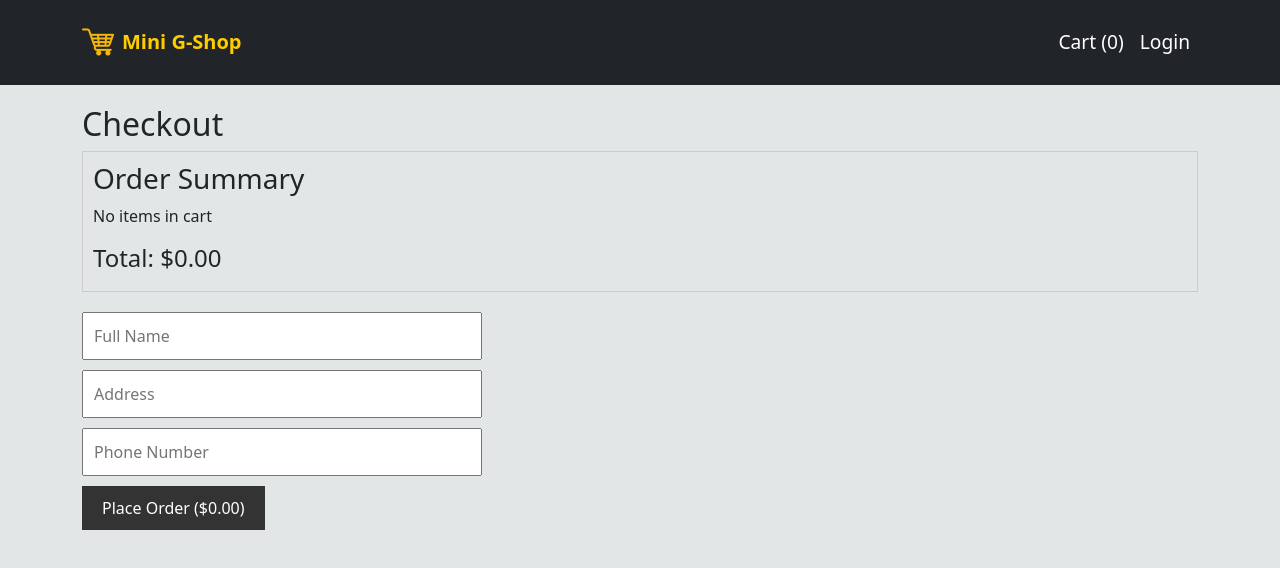
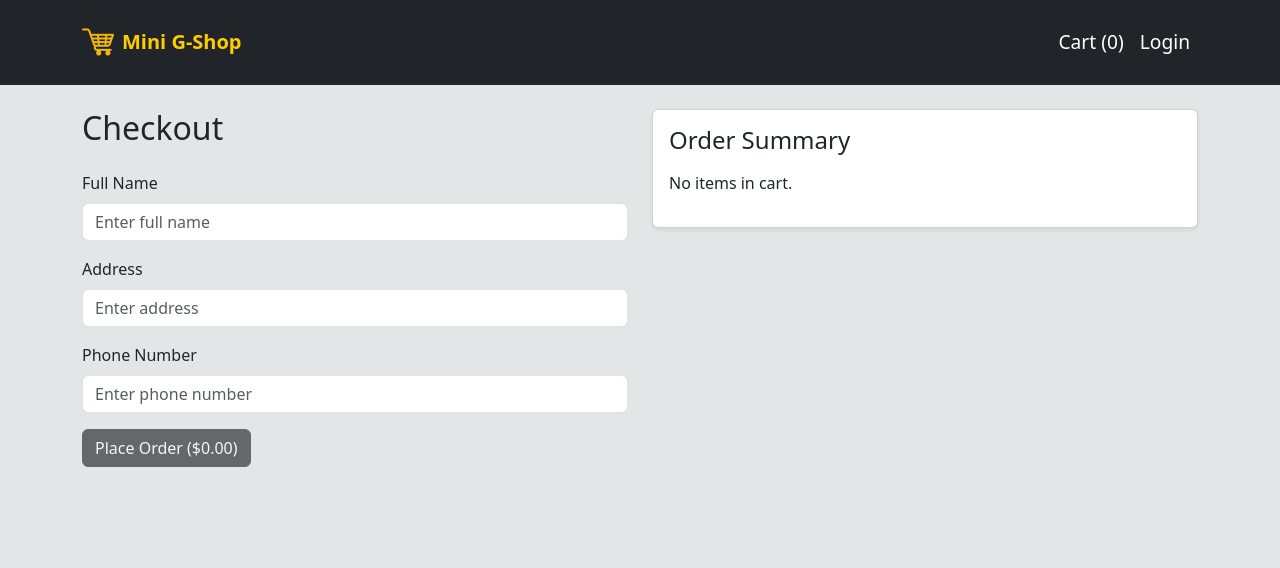
Before and after one commit to karthik-A-22/e-com, a React (Vite) app: page /checkout in a window 1280 px wide. Shown: the top 568 px of the page. Built offline with nearby package versions, Linux system fonts and the light colour scheme.

Commit message:
`Refactor Checkout page to use React Bootstrap components`

```diff
--- a/src/pages/Checkout.jsx
+++ b/src/pages/Checkout.jsx
@@ -1,4 +1,13 @@
 import { useState } from "react";
+import {
+  Container,
+  Row,
+  Col,
+  Form,
+  Button,
+  ListGroup,
+  Card,
+} from "react-bootstrap";
 import { useCart } from "../context/CartContext";
 
 const Checkout = () => {
@@ -20,7 +29,8 @@ const [form, setForm] = useState({
       total: getCartTotal(),
       date: new Date().toISOString(),
     };
-    saveOrder(order);
+    // Save logic placeholder
+    console.log("Order saved:", order);
     alert(
       `Order placed for ${form.name}!\nTotal: $${getCartTotal().toFixed(2)}`
     );
@@ -28,70 +38,92 @@ const [form, setForm] = useState({
   };
 
   return (
-    <div className="container">
-      <h2>Checkout</h2>
-
-      {/* Order Summary */}
-      <div
-        style={{
-          marginBottom: "20px",
-          border: "1px solid #ccc",
-          padding: "10px",
-        }}
-      >
-        <h3>Order Summary</h3>
-        {cartItems.length === 0 && <p>No items in cart</p>}
-        <ul>
-          {cartItems.map(({ id, title, quantity, price }) => (
-            <li key={id} style={{ marginBottom: "5px" }}>
-              {title} x {quantity} = ${(price * quantity).toFixed(2)}
-            </li>
-          ))}
-        </ul>
-        <h4>Total: ${getCartTotal().toFixed(2)}</h4>
-      </div>
-
-      {/* Checkout Form */}
-      <form onSubmit={handleSubmit} style={{ maxWidth: "400px" }}>
-        <input
+    <Container className="py-4">
+      <Row>
+        {/* Form Section */}
+        <Col xs={12} md={6}>
+          <h2 className="mb-4">Checkout</h2>
+          <Form onSubmit={handleSubmit}>
+            <Form.Group controlId="formName" className="mb-3">
+              <Form.Label>Full Name</Form.Label>
+              <Form.Control
                 type="text"
                 name="name"
-          placeholder="Full Name"
+                placeholder="Enter full name"
                 required
                 onChange={handleChange}
-          style={{ marginBottom: "10px", padding: "10px", width: "100%" }}
               />
-        <input
+            </Form.Group>
+
+            <Form.Group controlId="formAddress" className="mb-3">
+              <Form.Label>Address</Form.Label>
+              <Form.Control
                 type="text"
                 name="address"
-          placeholder="Address"
+                placeholder="Enter address"
                 required
                 onChange={handleChange}
-          style={{ marginBottom: "10px", padding: "10px", width: "100%" }}
               />
-        <input
+            </Form.Group>
+
+            <Form.Group controlId="formPhone" className="mb-3">
+              <Form.Label>Phone Number</Form.Label>
+              <Form.Control
                 type="tel"
                 name="phone"
-          placeholder="Phone Number"
+                placeholder="Enter phone number"
                 required
                 onChange={handleChange}
-          style={{ marginBottom: "10px", padding: "10px", width: "100%" }}
               />
-        <button
+            </Form.Group>
+
+            <Button
               type="submit"
-          style={{
-            padding: "10px 20px",
-            background: "#333",
-            color: "#fff",
-            border: "none",
-            cursor: "pointer",
-          }}
+              variant="dark"
               disabled={cartItems.length === 0}
             >
               Place Order (${getCartTotal().toFixed(2)})
-        </button>
-      </form>
+            </Button>
+          </Form>
+        </Col>
+
+        {/* Order Summary */}
+        <Col xs={12} md={6} className="mt-5 mt-md-0">
+          <Card className="shadow-sm p-3">
+            <h4 className="mb-3">Order Summary</h4>
+            {cartItems.length === 0 ? (
+              <p>No items in cart.</p>
+            ) : (
+              <>
+                <ListGroup variant="flush">
+                  {cartItems.map(({ id, title, quantity, price }) => (
+                    <ListGroup variant="flush">
+                      {cartItems.map(({ id, title, quantity, price }) => (
+                        <ListGroup.Item
+                          key={id}
+                          className="d-flex justify-content-between align-items-start flex-wrap"
+                        >
+                          <div
+                            className="flex-grow-1 me-2"
+                            style={{ wordBreak: "break-word" }}
+                          >
+                            {title} × {quantity}
                           </div>
+                          <div className="fw-bold">
+                            ${(price * quantity).toFixed(2)}
+                          </div>
+                        </ListGroup.Item>
+                      ))}
+                    </ListGroup>
+                  ))}
+                </ListGroup>
+                <h5 className="mt-3">Total: ${getCartTotal().toFixed(2)}</h5>
+              </>
+            )}
+          </Card>
+        </Col>
+      </Row>
+    </Container>
   );
 };
 
```
Lines whose indentation alone changed are shown as unchanged.
